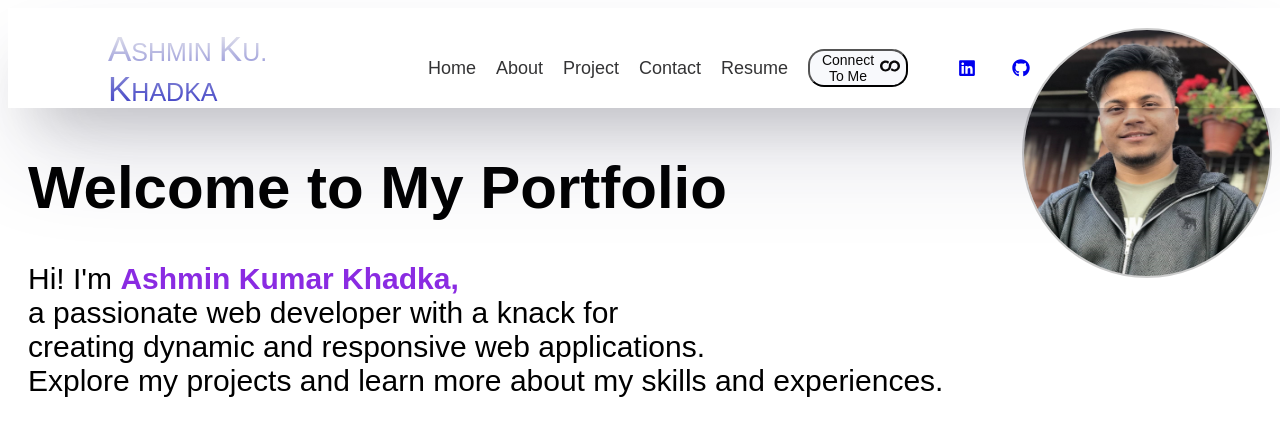
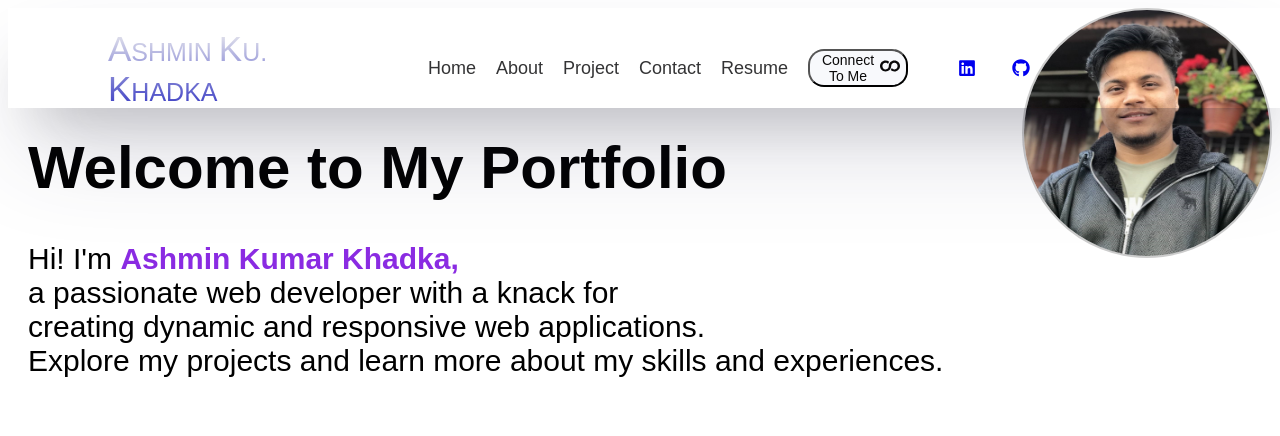
Before and after one commit to Ashminkhadka/portfolio-react, a React (Vite) app in the folder portfolio/: page / in a window 1280 px wide. Shown: the top 436 px of the page. Built offline with nearby package versions, Linux system fonts and the light colour scheme.

Commit message:
first commit

```diff
--- a/portfolio/src/components/Home.css
+++ b/portfolio/src/components/Home.css
@@ -2,13 +2,15 @@
     display: flex;
     flex-wrap: wrap;
     justify-content: space-between;
-    padding-top: 20px;
 }
 
 
 .portfolio-intro{
     padding-bottom: 30px;
     padding-top: 85px;
+    flex: 1;
+    /* padding: 20px; */
+     box-sizing: border-box;
 }
 
 
@@ -18,9 +20,25 @@
     border-radius: 50%;
     border: 2px solid #ccc;
     transition: transform 0.3s, box-shadow 0.3s;
-
+    flex: 1;
+    padding: 0px;
+    /* box-sizing: border-box; */
 }
 
 .profile:hover {
     transform: scale(1.1);
     box-shadow: 0 4px 8px rgba(0, 0, 0, 0.3);
+  }
+
+  /* Responsive Design */
+@media (max-width: 768px) {
+  .side-by-side-container {
+    flex-direction: column;
+  }
+
+  .text-content,
+  .image-content {
+    width: 100%;
+    padding: 10px;
+  }
+}
```
